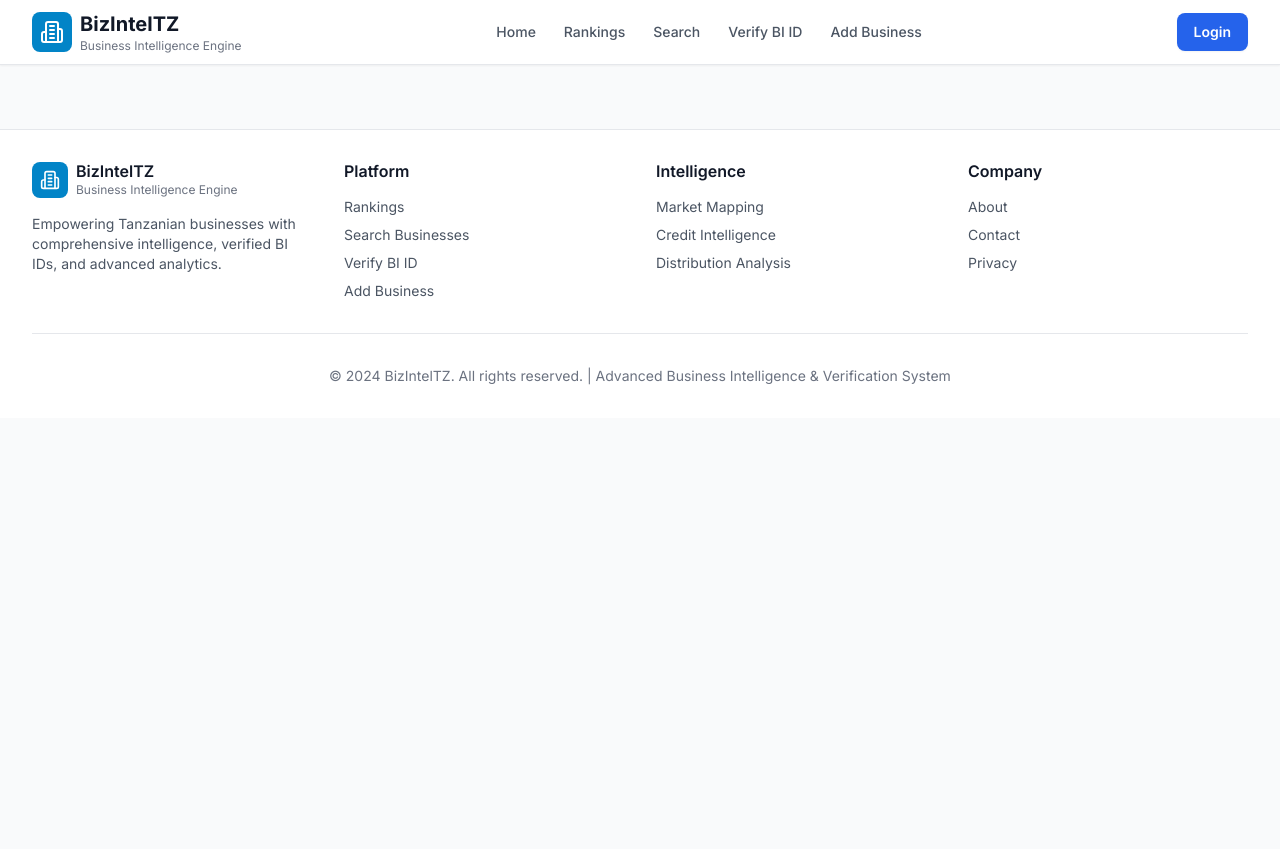
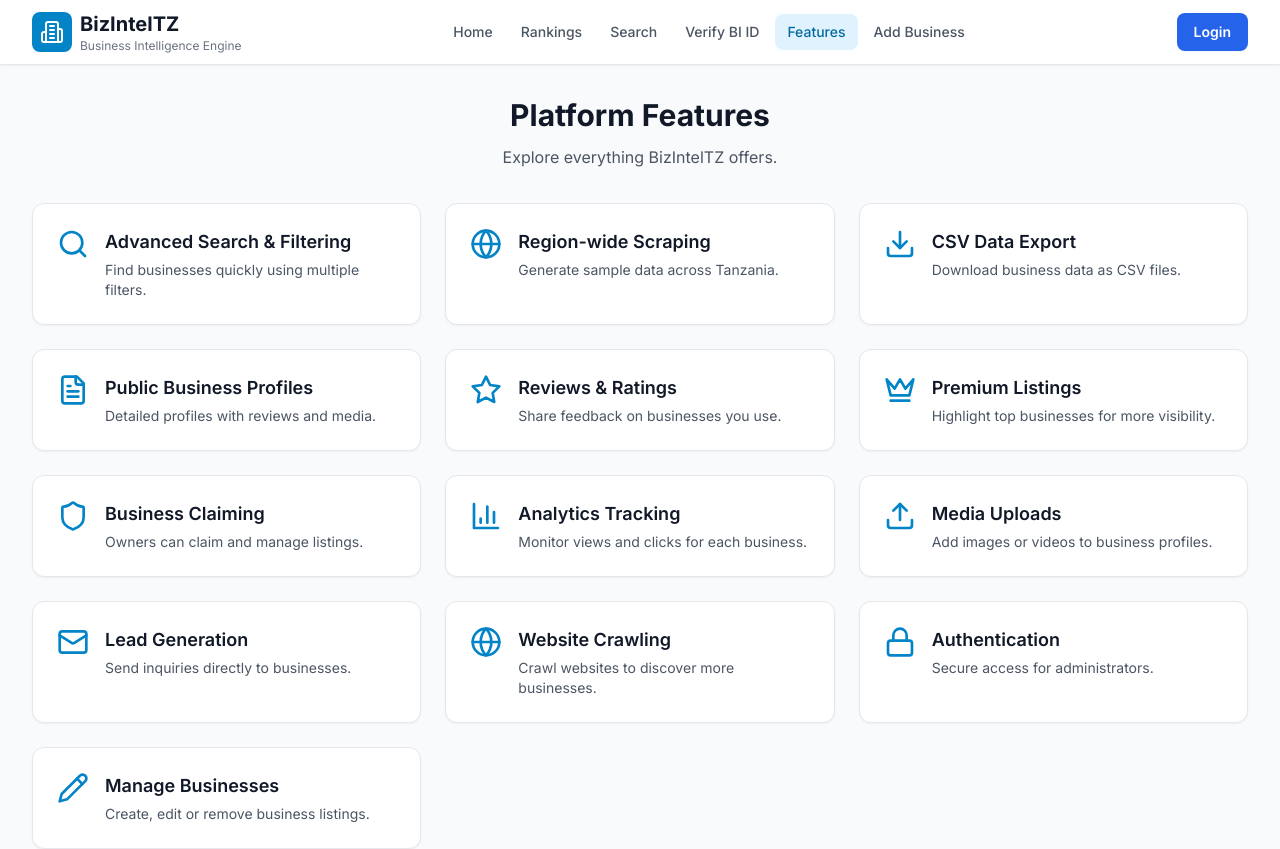
Before and after one commit to sweetpy/BizIntelTZ, a React (Vite) app: page /features in a window 1280 px wide. Shown: the top 849 px of the page. Before the commit the page ends 800 px from the top, so only its background shows below. Built offline with nearby package versions, Linux system fonts and the light colour scheme.

Commit message:
Add features page and expose metrics

```diff
--- a/src/App.tsx
+++ b/src/App.tsx
@@ -31,6 +31,7 @@
 import SkillBuilding from './pages/SkillBuilding'
 import CrawlerManagement from './pages/CrawlerManagement'
 import Rankings from './pages/Rankings'
+import Features from './pages/Features'
 import Login from './pages/Login'
 import ProtectedRoute from './components/ProtectedRoute'
 
@@ -43,6 +44,7 @@
         <Route path="/business/:id" element={<BusinessProfile />} />
         <Route path="/verify" element={<BIVerification />} />
         <Route path="/rankings" element={<Rankings />} />
+        <Route path="/features" element={<Features />} />
         <Route path="/login" element={<Login />} />
         <Route path="/create-business" element={<CreateBusiness />} />
         <Route
--- a/src/components/Layout.tsx
+++ b/src/components/Layout.tsx
@@ -96,6 +96,16 @@
                 }`}
               >
                 Verify BI ID
+              </Link>
+              <Link
+                to="/features"
+                className={`px-3 py-2 rounded-lg text-sm font-medium transition-colors ${
+                  isActive('/features')
+                    ? 'bg-primary-100 text-primary-700'
+                    : 'text-gray-600 hover:text-gray-900 hover:bg-gray-100'
+                }`}
+              >
+                Features
               </Link>
 
               {/* Intelligence Dropdown */}
@@ -343,6 +353,7 @@
                 <li><Link to="/rankings" className="hover:text-gray-900 transition-colors">Rankings</Link></li>
                 <li><Link to="/search" className="hover:text-gray-900 transition-colors">Search Businesses</Link></li>
                 <li><Link to="/verify" className="hover:text-gray-900 transition-colors">Verify BI ID</Link></li>
+                <li><Link to="/features" className="hover:text-gray-900 transition-colors">All Features</Link></li>
                 <li><Link to="/create-business" className="hover:text-gray-900 transition-colors">Add Business</Link></li>
               </ul>
             </div>
--- /dev/null
+++ b/src/pages/Features.tsx
@@ -0,0 +1,130 @@
+import React from 'react'
+import { Link } from 'react-router-dom'
+import {
+  Search,
+  Globe,
+  Download,
+  FileText,
+  Star,
+  Crown,
+  Shield,
+  BarChart3,
+  Upload,
+  Mail,
+  Lock,
+  Pencil
+} from 'lucide-react'
+
+interface Feature {
+  title: string
+  description: string
+  icon: React.FC<any>
+  link: string
+}
+
+const features: Feature[] = [
+  {
+    title: 'Advanced Search & Filtering',
+    description: 'Find businesses quickly using multiple filters.',
+    icon: Search,
+    link: '/search'
+  },
+  {
+    title: 'Region-wide Scraping',
+    description: 'Generate sample data across Tanzania.',
+    icon: Globe,
+    link: '/admin'
+  },
+  {
+    title: 'CSV Data Export',
+    description: 'Download business data as CSV files.',
+    icon: Download,
+    link: '/search'
+  },
+  {
+    title: 'Public Business Profiles',
+    description: 'Detailed profiles with reviews and media.',
+    icon: FileText,
+    link: '/search'
+  },
+  {
+    title: 'Reviews & Ratings',
+    description: 'Share feedback on businesses you use.',
+    icon: Star,
+    link: '/search'
+  },
+  {
+    title: 'Premium Listings',
+    description: 'Highlight top businesses for more visibility.',
+    icon: Crown,
+    link: '/admin'
+  },
+  {
+    title: 'Business Claiming',
+    description: 'Owners can claim and manage listings.',
+    icon: Shield,
+    link: '/search'
+  },
+  {
+    title: 'Analytics Tracking',
+    description: 'Monitor views and clicks for each business.',
+    icon: BarChart3,
+    link: '/admin/analytics'
+  },
+  {
+    title: 'Media Uploads',
+    description: 'Add images or videos to business profiles.',
+    icon: Upload,
+    link: '/search'
+  },
+  {
+    title: 'Lead Generation',
+    description: 'Send inquiries directly to businesses.',
+    icon: Mail,
+    link: '/search'
+  },
+  {
+    title: 'Website Crawling',
+    description: 'Crawl websites to discover more businesses.',
+    icon: Globe,
+    link: '/admin/crawler'
+  },
+  {
+    title: 'Authentication',
+    description: 'Secure access for administrators.',
+    icon: Lock,
+    link: '/login'
+  },
+  {
+    title: 'Manage Businesses',
+    description: 'Create, edit or remove business listings.',
+    icon: Pencil,
+    link: '/admin'
+  }
+]
+
+const Features: React.FC = () => (
+  <div className="max-w-7xl mx-auto px-4 sm:px-6 lg:px-8 py-8 space-y-8">
+    <div className="text-center space-y-3">
+      <h1 className="text-3xl font-bold text-gray-900">Platform Features</h1>
+      <p className="text-gray-600">Explore everything BizIntelTZ offers.</p>
+    </div>
+    <div className="grid grid-cols-1 sm:grid-cols-2 lg:grid-cols-3 gap-6">
+      {features.map((feat, idx) => (
+        <Link
+          key={idx}
+          to={feat.link}
+          className="card p-6 flex items-start space-x-4 hover:shadow-md transition"
+        >
+          <feat.icon className="h-8 w-8 text-primary-600 flex-shrink-0" />
+          <div>
+            <h3 className="text-lg font-semibold text-gray-900 mb-1">{feat.title}</h3>
+            <p className="text-sm text-gray-600">{feat.description}</p>
+          </div>
+        </Link>
+      ))}
+    </div>
+  </div>
+)
+
+export default Features
--- a/src/pages/Home.tsx
+++ b/src/pages/Home.tsx
@@ -147,7 +147,7 @@
     totalBusinesses: '250,000+',
     verifiedEntities: '180,000+',
     monthlyVerifications: '45,000+',
-    dataPoints: '50M+',
+    dataPoints: '2M+',
     regions: '31',
     sectors: '120+',
     lastUpdate: new Date().toLocaleTimeString(),
@@ -281,7 +281,7 @@
               </p>
 
               {/* Stats grid */}
-              <div className="grid grid-cols-2 md:grid-cols-4 gap-3">
+              <div className="grid grid-cols-2 md:grid-cols-5 gap-3">
                 <div className="bg-white/10 backdrop-blur-sm border border-white/10 rounded-lg p-3 hover:bg-white/15 transition-colors">
                   <div className="text-xl font-bold text-white">{realTimeMetrics?.totalBusinesses || '250,000+'}</div>
                   <div className="text-xs text-slate-300">Verified Entities</div>
@@ -293,6 +293,10 @@
                 <div className="bg-white/10 backdrop-blur-sm border border-white/10 rounded-lg p-3 hover:bg-white/15 transition-colors">
                   <div className="text-xl font-bold text-white">{realTimeMetrics?.monthlyVerifications || '45,000+'}</div>
                   <div className="text-xs text-slate-300">Monthly Verifications</div>
+                </div>
+                <div className="bg-white/10 backdrop-blur-sm border border-white/10 rounded-lg p-3 hover:bg-white/15 transition-colors">
+                  <div className="text-xl font-bold text-white">{realTimeMetrics?.dataPoints || '2M+'}</div>
+                  <div className="text-xs text-slate-300">Data Points</div>
                 </div>
                 <div className="bg-white/10 backdrop-blur-sm border border-white/10 rounded-lg p-3 hover:bg-white/15 transition-colors">
                   <div className="text-xl font-bold text-white">{realTimeMetrics?.responseTime || '< 200ms'}</div>
```
